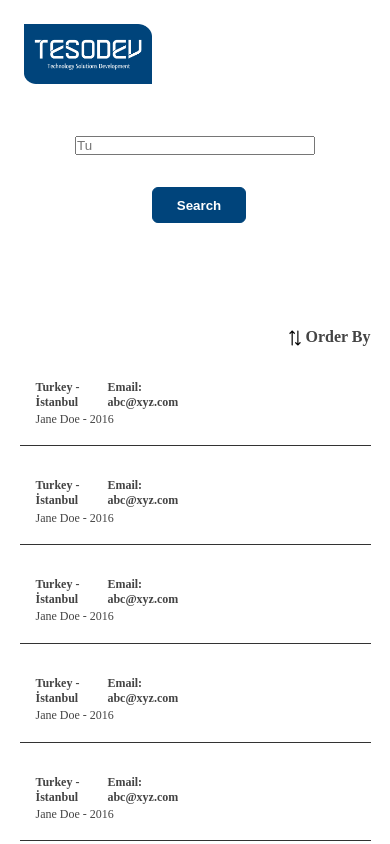
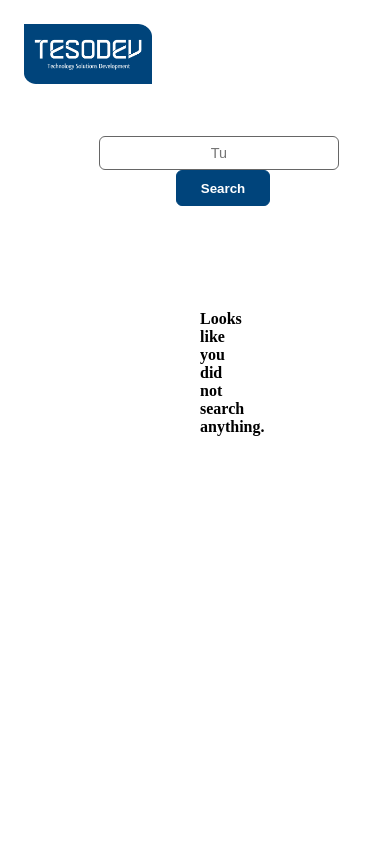
Before and after one commit to mustafatekn/search-engine, a React (Create React App) app: page /results in a window 390 px wide. Shown: the top 844 px of the page. Built offline with nearby package versions, Linux system fonts and the light colour scheme.

Commit message:
getting results on results page, context api

```diff
--- a/src/App.js
+++ b/src/App.js
@@ -1,16 +1,19 @@
 import { BrowserRouter, Routes, Route } from "react-router-dom";
-import Landing from './components/Landing';
-import Results from './components/Results';
+import Landing from "./components/Landing";
+import Results from "./components/Results";
+import { DataProvider } from "./context/data";
 import "./App.scss";
 
 function App() {
   return (
-    <BrowserRouter>
-      <Routes>
-        <Route path="/" element={<Landing/>} />
-        <Route path="/results" element={<Results/>} />
-      </Routes>
-    </BrowserRouter>
+    <DataProvider>
+      <BrowserRouter>
+        <Routes>
+          <Route path="/" element={<Landing />} />
+          <Route path="/results" element={<Results />} />
+        </Routes>
+      </BrowserRouter>
+    </DataProvider>
   );
 }
 
--- a/src/App.scss
+++ b/src/App.scss
@@ -7,7 +7,7 @@
 .container {
   text-align: center;
   font-weight: 700;
-  color: #444;
+  color:#444;
 }
 
 #logoWrapper {
@@ -113,6 +113,11 @@
 }
 
 #showMore {
+  display: block;
+  margin-left: auto;
+  margin-right: auto;
+  color:#444;
+  text-decoration: none;
   font-size: 1rem;
   text-align: center;
   margin-top: 1.5rem;
@@ -120,8 +125,16 @@
   cursor: pointer;
 }
 
-nav {
-  padding: 1.5rem;
+nav{
+  padding:1.5rem;
+}
+nav #searchForm {
+  display: inline;
+  margin-left: 3rem;
+}
+
+nav #searchInput{
+  width:50rem;
 }
 
 #navbarLogo {
@@ -132,25 +145,11 @@ nav {
   width: 8rem;
 }
 
-#navbarSearchFormWrapper {
-  display: inline;
-}
-
-#navbarSearchForm {
-  display: inline;
-  margin: 0 2rem;
-}
-
-#navbarSearchButton {
-  margin-top: 2rem;
-}
-
 #resultsMain {
   display: block;
   margin: 5rem auto;
   font-weight: 700;
-  color: #444;
-  width: 60%;
+  width: 75%;
 }
 
 #resultsMain .result {
@@ -171,7 +170,11 @@ nav {
 }
 
 #resultsMain .resultEmail {
-  margin-right: 10rem;
+  margin-right: 8.5rem;
+}
+
+#noResult{
+  margin:5rem 12.5rem;
 }
 
 .fas {
@@ -204,6 +207,7 @@ nav {
   align-self: flex-end;
   margin-left: auto;
   list-style-type: none;
+  background-color: #fff;
   border: 1px solid #333;
   border-radius: 4px;
   padding: 0.5rem;
@@ -224,10 +228,6 @@ nav {
 }
 
 @media only screen and (max-width: 1199px) {
-  .searchInput,
-  #resultSummary {
-    width: 35rem;
-  }
 
   #logoWrapper {
     width: 40%;
@@ -236,45 +236,66 @@ nav {
   #logoParagraph {
     font-size: 0.9rem;
   }
+  nav #searchInput{
+    width:40rem;
+  }
+
 }
 
 @media only screen and (max-width: 991px) {
-  .searchInput,
+  #searchInput,
   #resultSummary {
-    width: 23rem;
+    width: 30rem;
   }
 
   #resultsMain {
     width: 70%;
   }
+
+  nav #searchInput{
+    width:27rem;
+  }
+
+  .resultLocation,
+  .resultEmail,
+  #logoParagraph, #orderByText, .listGroup{
+    font-size: 0.85rem;
+  }
+
+  #orderBy{
+    width:1rem;
+  }
+
+  #resultsMain .resultEmail{
+    margin-right: 0;
+  }
 }
 
 @media only screen and (max-width: 767px) {
-  #navbarSearchFormWrapper {
+  nav #searchForm {
     display: block;
     text-align: center;
     margin-top: 3rem;
+  }
+
+  nav #searchInput{
+    width:20rem;
+  }
+
+  #searchInput,
+  #resultSummary {
+    width: 25rem;
   }
 
   #resultsMain {
     width: 80%;
   }
 
-  .resultLocation,
-  .resultEmail,
-  #logoParagraph {
-    font-size: 0.85rem;
+  #resultsMain .resultEmail{
+    margin-right: 0rem;
+    text-align: end;
   }
 
-  #navbarSearchForm {
-    display: block;
-    margin-left: auto;
-    margin-right: auto;
-  }
-
-  #navbarSearchButton {
-    margin-left: 0.5rem;
-  }
 
   #logoWrapper {
     width: 50%;
@@ -286,18 +307,26 @@ nav {
 }
 
 @media only screen and (max-width: 575px) {
-  .searchInput,
+  #searchInput,
   #resultSummary {
-    width: 15rem;
+    width: 18rem;
+  }
+
+  nav #searchInput{
+    width:15rem;
   }
 
   #resultsMain {
     width: 90%;
   }
 
+  #resultsMain .resultEmail{
+    margin-right: 0;
+  }
+
   .resultLocation,
   .resultEmail,
-  #logoParagraph {
+  #logoParagraph, #orderByText, .listGroup {
     font-size: 0.75rem;
   }
 
@@ -305,6 +334,10 @@ nav {
     font-size: 0.6rem;
   }
 
+  #orderBy{
+    width:0.75rem;
+  }
+
   .btn-outline {
     margin-bottom: 1rem;
   }
--- /dev/null
+++ b/src/components/ListGroup.js
@@ -0,0 +1,15 @@
+import React, {useState} from "react";
+
+export default function ListGroup({setIsVisible}) {
+
+  return (
+    <div id="listGroupWrapper">
+      <ul className="listGroup" onMouseLeave={(e) => setIsVisible(false)}>
+        <li className="listGroupItem">Name ascending</li>
+        <li className="listGroupItem">Name descending</li>
+        <li className="listGroupItem">Year ascending</li>
+        <li className="listGroupItem">Year descending</li>
+      </ul>
+    </div>
+  );
+}
--- a/src/components/Navbar.js
+++ b/src/components/Navbar.js
@@ -1,20 +1,14 @@
 import React from "react";
 import Logo from "../img/logo.png";
 import { Link } from "react-router-dom";
+import SearchForm from "./SearchForm";
 export default function Navbar() {
   return (
     <nav>
       <Link to="/" className="navbar-brand" id="navbarLogo">
         <img src={Logo} id="navbarLogoImage" alt="logo" />
       </Link>
-      <div id="navbarSearchFormWrapper">
-        <form id="navbarSearchForm">
-          <input type="text" className="searchInput" placeholder="Tu"/>
-          <button type="submit" className="btn" id="navbarSearchButton">
-            Search
-          </button>
-        </form>
-      </div>
+      <SearchForm/>
     </nav>
   );
 }
--- a/src/components/ResultSummaryItem.js
+++ b/src/components/ResultItem.js
@@ -1,6 +1,6 @@
 import React from 'react'
 
-export default function ResultSummaryItem({res}) {
+export default function ResultItem({res}) {
     return (
         <div className="result">
             <div className="resultHeader">
--- a/src/components/Results.js
+++ b/src/components/Results.js
@@ -1,67 +1,43 @@
 import React, { useState } from "react";
 import Navbar from "./Navbar";
 import OrderBy from "../img/orderby.png";
+import { useDataState } from "../context/data";
+import ResultItem from "./ResultItem";
+import ListGroup from './ListGroup';
 
 export default function Results() {
+
   const [isVisible, setIsVisible] = useState(false);
+
+  const state = useDataState();
+  const searchResult = state && state.searchResult;
 
   return (
     <div>
       <Navbar />
-      <div id="resultsMain">
+      {searchResult ? <div id="resultsMain">
         <div id="orderByWrapper" onMouseLeave={(e) => setIsVisible(false)}>
-          <img src={OrderBy} alt="orderBy" id="orderBy" onMouseOver={(e) => setIsVisible(true) }/>
-          <span id="orderByText" onMouseOver={(e) => setIsVisible(true)} >Order By</span>
-          {isVisible ? <div id="listGroupWrapper">
-            <ul className="listGroup" onMouseLeave={(e) => setIsVisible(false)}>
-              <li className="listGroupItem">Name ascending</li>
-              <li className="listGroupItem">Name descending</li>
-              <li className="listGroupItem">Year ascending</li>
-              <li className="listGroupItem">Year descending</li>
-            </ul>
-          </div> : ""}
+
+          <img
+            src={OrderBy}
+            alt="orderBy"
+            id="orderBy"
+            onMouseOver={(e) => setIsVisible(true)}
+          />
+
+          <span id="orderByText" onMouseOver={(e) => setIsVisible(true)}>
+            Order By
+          </span>
+
+          {isVisible && <ListGroup setIsVisible={setIsVisible}/>}
 
         </div>
 
-        <div className="result">
-          <div className="resultHeader">
-            <h5 className="resultLocation">Turkey - İstanbul</h5>
-            <h5 className="resultEmail">Email: abc@xyz.com</h5>
-          </div>
-          <small className="resultPerson">Jane Doe - 2016</small>
-        </div>
-
-        <div className="result">
-          <div className="resultHeader">
-            <h5 className="resultLocation">Turkey - İstanbul</h5>
-            <h5 className="resultEmail">Email: abc@xyz.com</h5>
-          </div>
-          <small className="resultPerson">Jane Doe - 2016</small>
-        </div>
-
-        <div className="result">
-          <div className="resultHeader">
-            <h5 className="resultLocation">Turkey - İstanbul</h5>
-            <h5 className="resultEmail">Email: abc@xyz.com</h5>
-          </div>
-          <small className="resultPerson">Jane Doe - 2016</small>
-        </div>
-
-        <div className="result">
-          <div className="resultHeader">
-            <h5 className="resultLocation">Turkey - İstanbul</h5>
-            <h5 className="resultEmail">Email: abc@xyz.com</h5>
-          </div>
-          <small className="resultPerson">Jane Doe - 2016</small>
-        </div>
-
-        <div className="result">
-          <div className="resultHeader">
-            <h5 className="resultLocation">Turkey - İstanbul</h5>
-            <h5 className="resultEmail">Email: abc@xyz.com</h5>
-          </div>
-          <small className="resultPerson">Jane Doe - 2016</small>
-        </div>
+        {searchResult &&
+          searchResult.map(
+            (res, index) =>
+              <ResultItem key={index} res={res} />
+          )}
 
         <div className="btnWrapper">
           <button type="button" className="btn btn-outline">
@@ -86,7 +62,7 @@ export default function Results() {
             Next
           </button>
         </div>
-      </div>
+      </div> : (<h4 id="noResult">Looks like you did not search anything.</h4>)}
     </div>
   );
 }
--- a/src/components/SearchForm.js
+++ b/src/components/SearchForm.js
@@ -1,8 +1,35 @@
-import React from 'react'
+import React, { useState } from "react";
+import { useDataDispatch, useDataState } from "../context/data";
 
-export default function SearchForm({search, setSearchString}) {
+export default function SearchForm({setSearchResult}) {
+
+  const [searchString, setSearchString] = useState("");
+
+  const state = useDataState();
+  const data = state && state.data;
+
+  const dispatch = useDataDispatch();
+
+  const search = (e,searchString) => {
+    e.preventDefault();
+    if (searchString.toLowerCase().trim() === "") throw Error("Search string cannot be empty");
+    const items = [];
+
+    data.forEach((item) => {
+      if (item[0].toLowerCase().includes(searchString) || item[1].toLowerCase().includes(searchString)) items.push(item);
+    });
+    dispatch({type:'SET_SEARCH_RESULT', payload:items})
+    setSearchResult(items);
+    clearInputs();
+  };
+
+  const clearInputs = () => {
+    document.getElementById("searchInput").value = "";
+    setSearchString("");
+  };
+
   return (
-        <form id="searchForm" onSubmit={(e) => search(e)}>
+    <form id="searchForm" onSubmit={(e) => search(e,searchString)}>
       <input
         type="text"
         id="searchInput"
@@ -13,5 +40,5 @@ export default function SearchForm({search, setSearchString}) {
         Search
       </button>
     </form>
-    )
+  );
 }
--- /dev/null
+++ b/src/context/data.js
@@ -0,0 +1,36 @@
+import React, { createContext, useReducer, useContext } from "react";
+
+const DataStateContext = createContext();
+const DataDispatchContext = createContext();
+
+const dataReducer = (state, action) => {
+  switch (action.type) {
+    case "SET_DATA":
+        return{
+            ...state,
+            data: action.payload
+        }
+    case "SET_SEARCH_RESULT":
+        return{
+            ...state,
+            searchResult: action.payload
+        }
+    default:
+      throw new Error(`unknown action type: ${action.type}`);
+  }
+};
+
+export const DataProvider = ({ children }) => {
+  const [state, dispatch] = useReducer(dataReducer);
+
+  return (
+    <DataDispatchContext.Provider value={dispatch}>
+      <DataStateContext.Provider value={state}>
+        {children}
+      </DataStateContext.Provider>
+    </DataDispatchContext.Provider>
+  );
+};
+
+export const useDataState = () => useContext(DataStateContext);
+export const useDataDispatch = () => useContext(DataDispatchContext);
```
Also changed, not shown: src/components/Landing.js (+9 -22 lines). Lines whose indentation alone changed are shown as unchanged.
